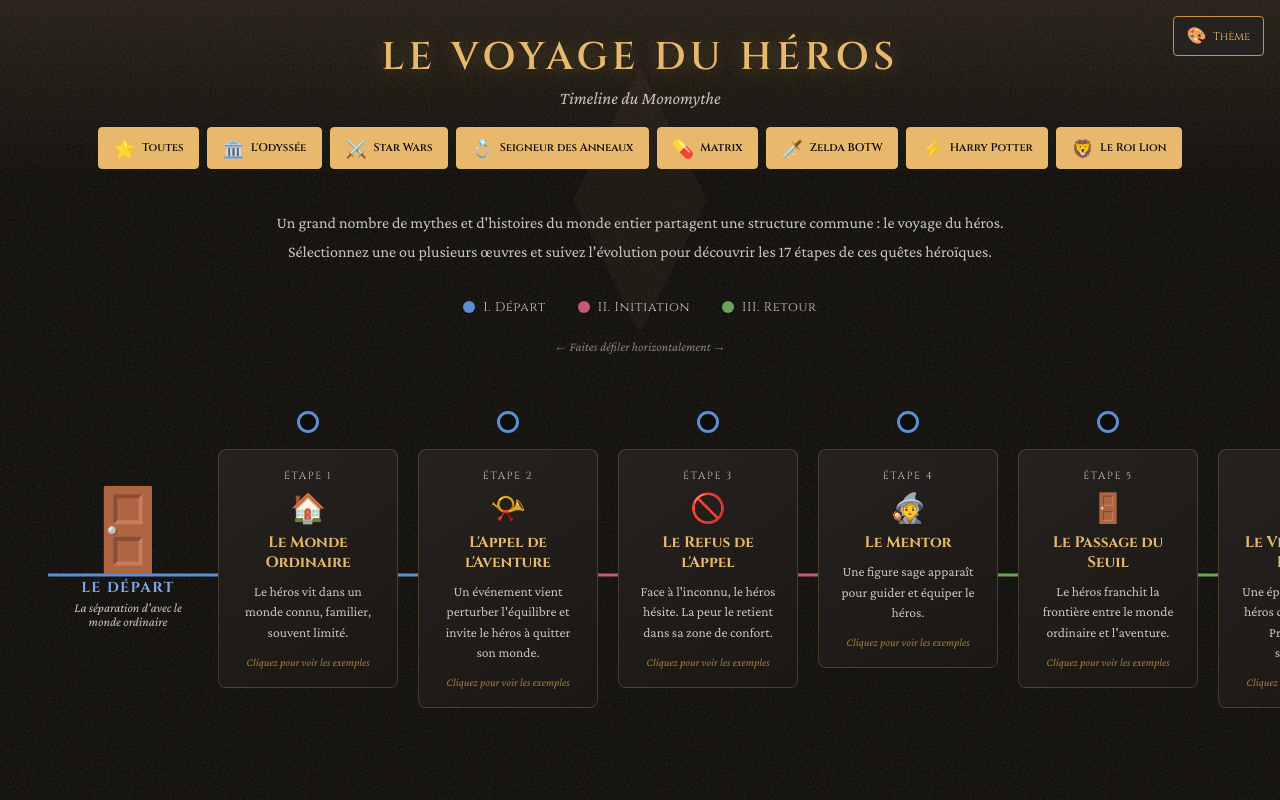
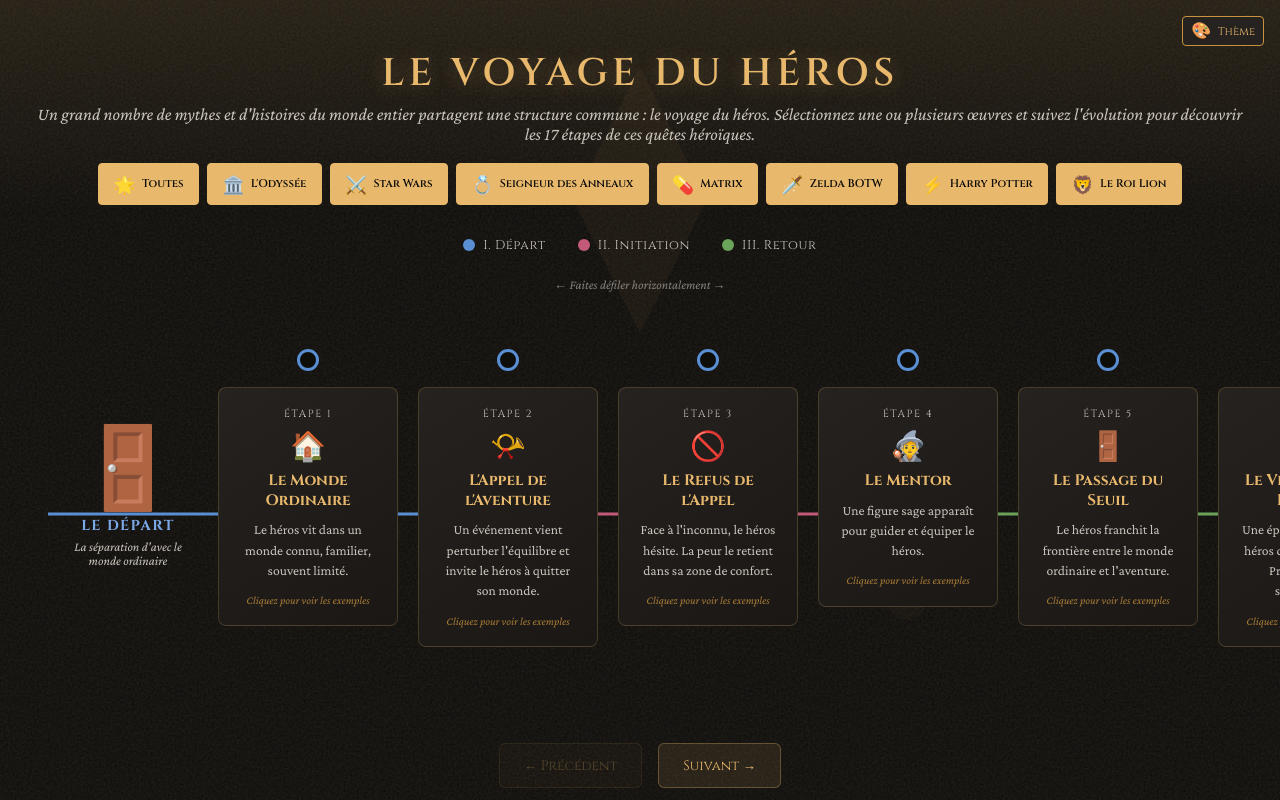
Before and after one commit to bmatge/voyage-du-heros, a plain HTML site: page index.html in a window 1280 px wide. Shown: the top 800 px of the page. Drawn offline with nearby package versions, Linux system fonts and the light colour scheme.

Commit message:
Modify header and theme toggle styles, update subtitle
Updated header padding and theme toggle button padding. Replaced the subtitle text with a more detailed description.

```diff
--- a/index.html
+++ b/index.html
@@ -247,7 +247,7 @@
         /* Header */
         header {
             text-align: center;
-            padding: 2rem 2rem 1rem;
+            padding: 3rem 2rem 1rem;
             background: linear-gradient(180deg, rgba(232, 184, 109, 0.1), transparent);
         }
 
@@ -851,7 +851,7 @@
             background: var(--ink-medium);
             border: 1px solid var(--gold-dark);
             color: var(--gold);
-            padding: 0.5rem 0.8rem;
+            padding: 0.2rem 0.5rem;
             font-family: var(--font-heading);
             font-size: 0.7rem;
             cursor: pointer;
@@ -1060,7 +1060,7 @@
 
     <header>
         <h1>Le Voyage du Héros</h1>
-        <p class="subtitle">Timeline du Monomythe</p>
+        <p class="subtitle">Un  grand nombre de mythes et d'histoires du monde entier partagent une structure commune : le voyage du héros. Sélectionnez une ou plusieurs œuvres et suivez l'évolution pour découvrir les 17 étapes de ces quêtes héroïques.</p>
 
         <nav class="epic-selector">
             <button class="epic-btn active" data-epic="all">
@@ -1098,9 +1098,7 @@
         </nav>
     </header>
 
-    <section class="intro-section">
-        <p class="intro-text">Un  grand nombre de mythes et d'histoires du monde entier partagent une structure commune : le voyage du héros. Sélectionnez une ou plusieurs œuvres et suivez l'évolution pour découvrir les 17 étapes de ces quêtes héroïques.</p>
-    </section>
+
 
     <div class="legend">
         <div class="legend-item">
```
